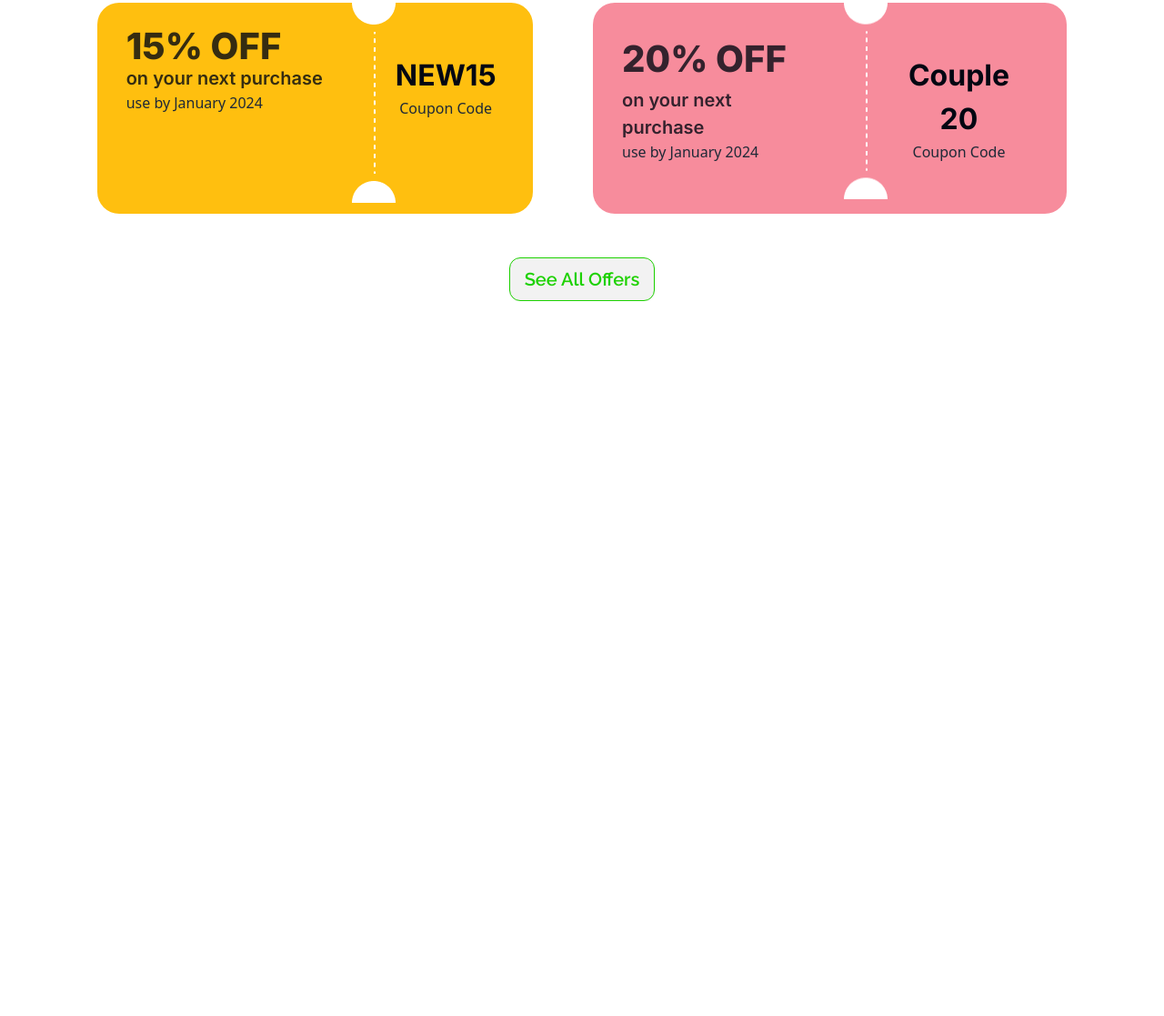
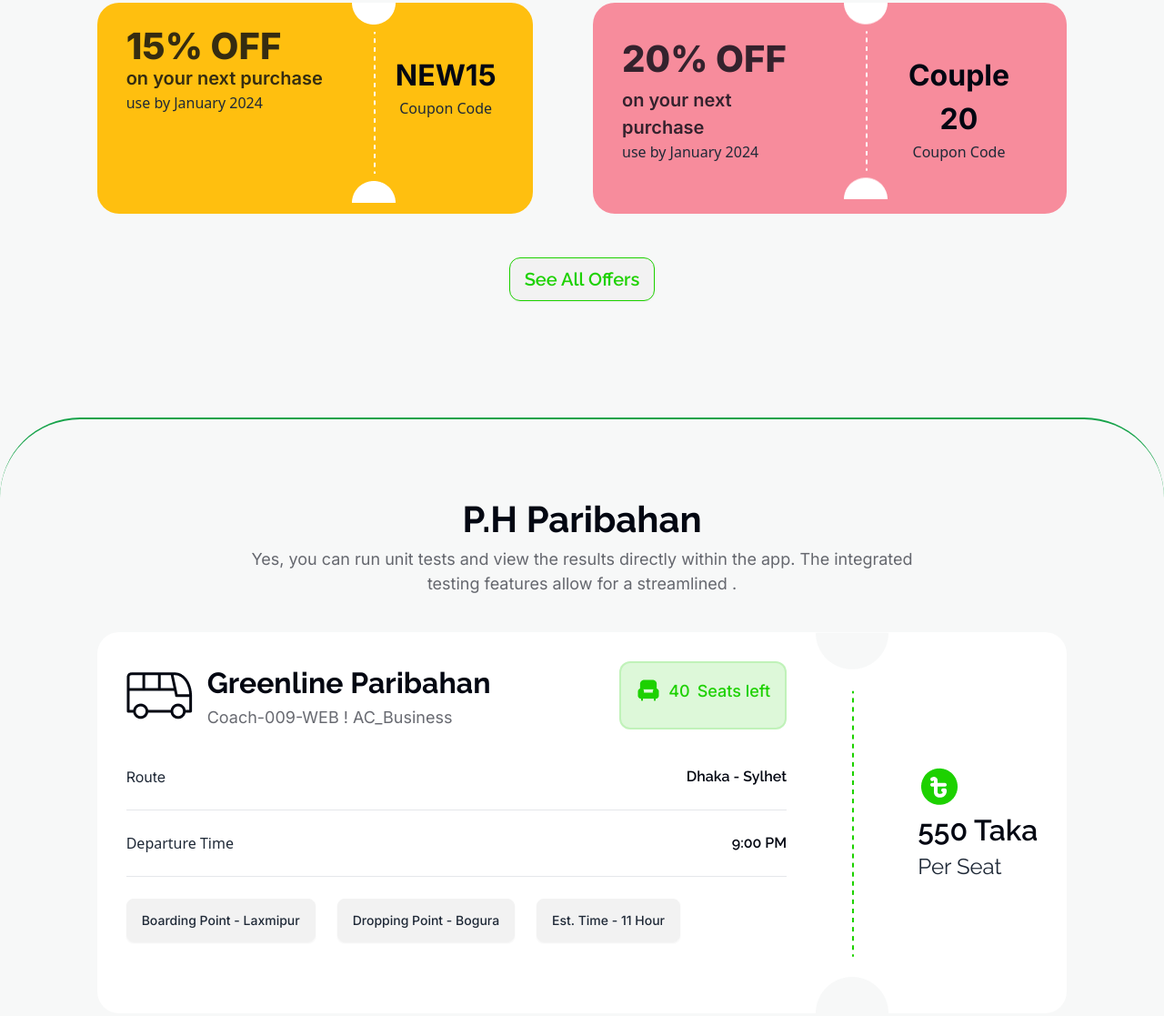
Before and after one commit to anasahammad/smart-ticket, a plain HTML site: page index.html in a window 1280 px wide. Shown: the part 1101-2218 px from the top of the page at 91% size. Before the commit the page ends 1432 px from the top, so only its background shows below. Drawn offline with nearby package versions, Linux system fonts and the light colour scheme.

Commit message:
P.H Paribahan greenline part added

```diff
--- a/index.html
+++ b/index.html
@@ -25,7 +25,7 @@
     }
 </style>
 </head>
-<body>
+<body class="bg-[#F7F8F8]">
     <!-- Header section start -->
     <header class="w-11/12 mx-auto">
 
@@ -139,7 +139,7 @@
             <h1 class="text-[#030712] text-[40px] text-center font-bold font-raleway">Best offers for you</h1>
 
             <div class=" flex flex-col lg:flex-row  gap-6 my-12">
-                <div class="flex  w-full">
+                <div class="flex  w-full ">
                     <!-- left coupon -->
                     <div class="bg-[#FFBF0F] py-2 px-4 lg:px-8 lg:py-8 rounded-l-3xl ">
                         <p> <span class="text-[#030712cc] font-inter text-2xl lg:text-[40px] font-extrabold">15% OFF</span> <br>
@@ -180,6 +180,74 @@
             </div>
 
         </section>
+
+        <!-- P.H Paribahan Section -->
+        <section class=" mx-auto my-32 border-t-2 border-t-green-600 rounded-t-[88px] py-20">
+            <h1 class="text-[#030712] text-[40px] text-center font-bold font-raleway">P.H Paribahan</h1>
+
+            <p class="text-center text-[#03071299] font-inter text-[18px]">Yes, you can run unit tests and view the results directly within the app. The integrated <br>
+                 testing features allow for a streamlined .</p>
+
+<div class="flex bg-white rounded-3xl  px-8 w-10/12 mx-auto my-10">
+<!-- Greenline Paribahan -->
+<div class="py-8 flex-1">
+<div class="flex justify-between  ">
+    <div class="flex space-x-4 justify-center items-center">
+        <div>
+            <img src="images/bus-logo.png" alt="">
+
+        </div>
+        <div>
+            <h1 class="text-[#030712] text-[32px]  font-bold font-raleway">Greenline Paribahan</h1>
+            <p class="text-[#03071299] font-inter text-[18px]">Coach-009-WEB ! AC_Business</p>
+        </div>
+    </div>
+
+    <div class="rounded-xl border-2 border-[#1DD10026] bg-[#1dd10026] p-4 ">
+        <p class="flex justify-center items-center text-center text-[#1DD100] font-inter text-[18px] font-medium gap-2"><img src="images/seat-green-filled.png" alt=""> <span>40 </span>Seats left</p>
+    </div>
+
+ </div>
+
+ <div class="bg-[F7F8F8] my-10">
+    <div class="flex justify-between">
+        <p class=" font-inter">Route</p>
+        <p class="text-[#030712] font-raleway font-semibold">Dhaka - Sylhet</p>
+     </div>
+     <hr class="bg-[#03071233] my-6">
+
+     <div class="flex justify-between">
+        <p>Departure Time</p>
+        <p class="text-[#030712] font-raleway font-semibold">9:00 PM</p>
+     </div>
+     <hr class="bg-[#03071233] my-6">
+
+     <div class="flex gap-6">
+        <button class="btn bg-[#0307120d] text-[#030712cc
+        ] font-inter font-medium">Boarding Point - Laxmipur</button>
+
+        <button class="btn bg-[#0307120d] text-[#030712cc
+        ] font-inter font-medium">Dropping Point - Bogura</button>
+        <button class="btn bg-[#0307120d] text-[#030712cc
+        ] font-inter font-medium">Est. Time - 11 Hour</button>
+     </div>
+
+
+ </div>
+ </div>
+ <div class="mx-8">
+    <img src="images/info-devider.png" alt="">
+ </div>
+
+ <div class="flex flex-col justify-center ">
+    <img class="w-12 " src="images/fare.png" alt="">
+    <p class="font-raleway"><span class="text-[#030712] text-[32px] font-semibold ">550 Taka</span>  <br>
+        <span class="text-2xl">Per Seat</span></p>
+ </div>
+</div>
+
+
+        </section>
     </main>
 
       <!-- Main section start -->
```
Also changed, not shown: images/Line 1.png (added).
